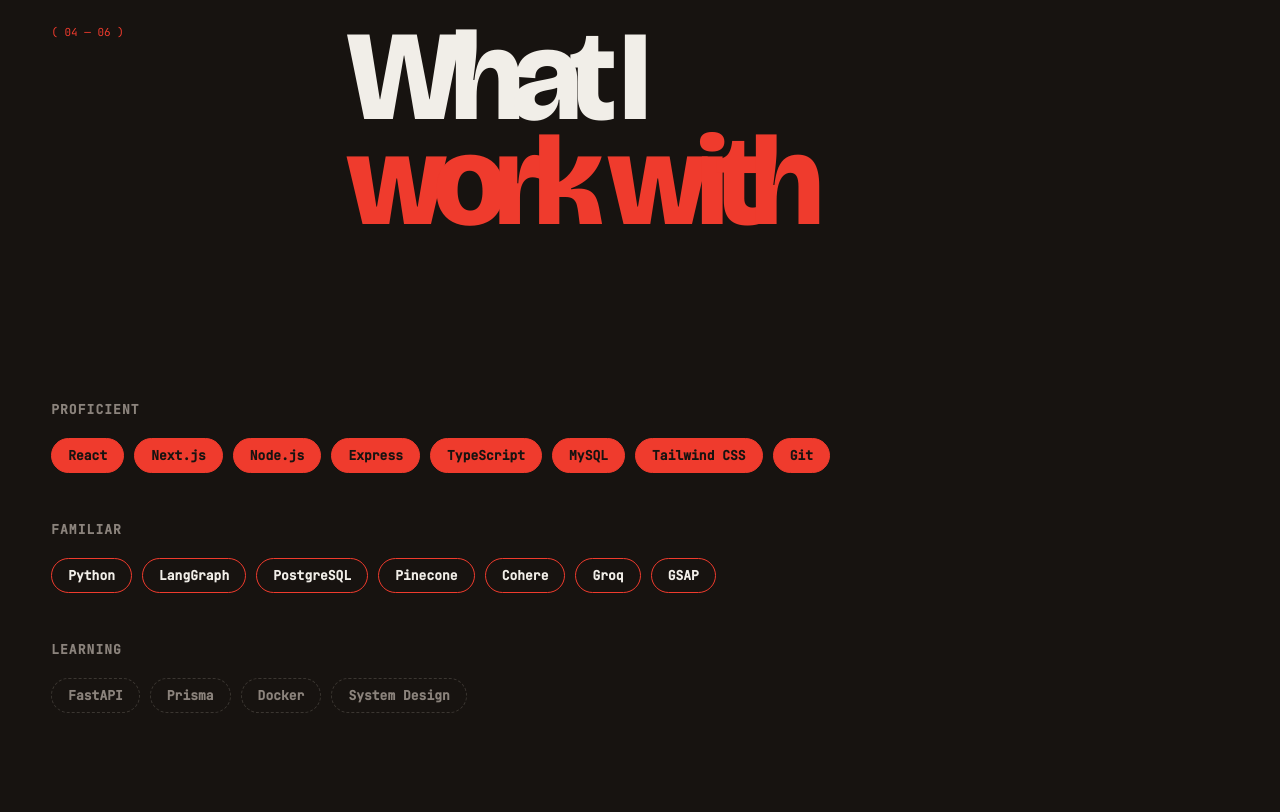
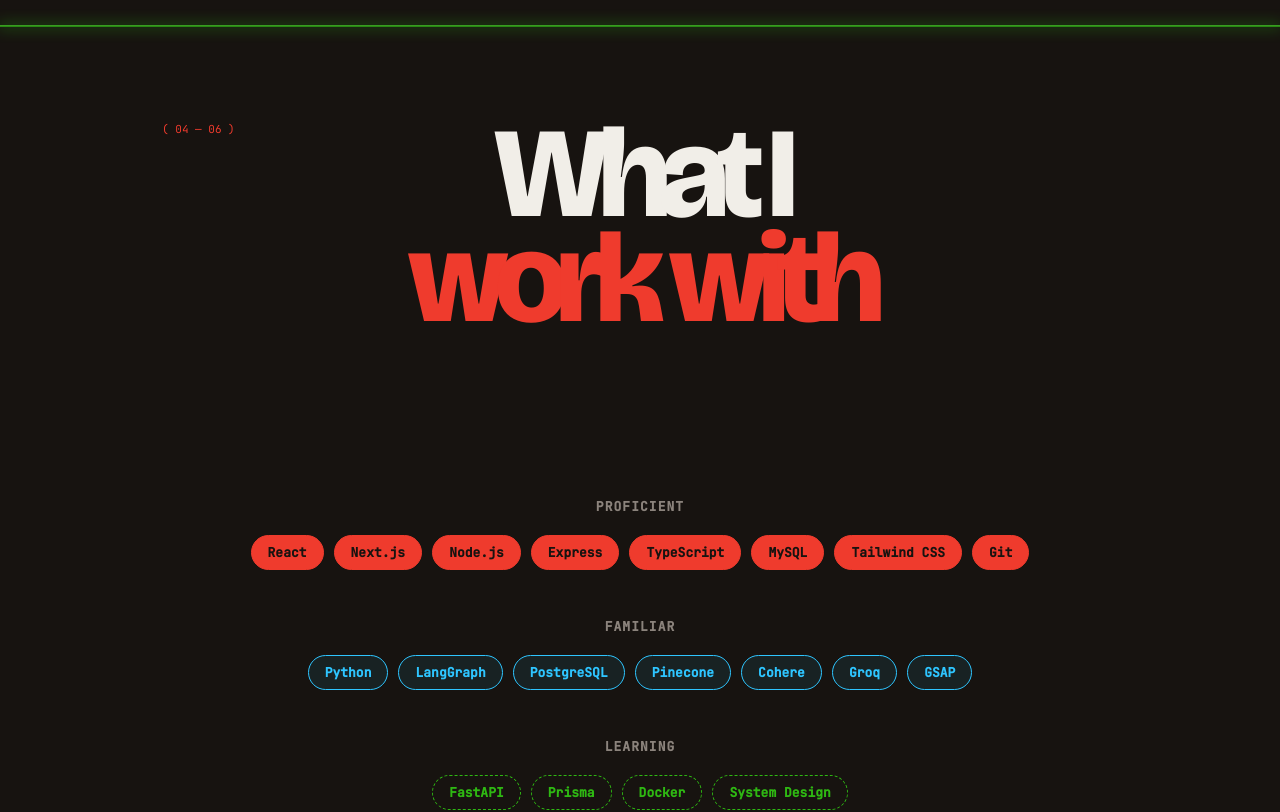
Before and after one commit to RaktheshTG/Portfolio, a Next.js app: page / in a window 1280 px wide. Shown: the part 1900-2712 px from the top of the page. Built offline with nearby package versions, Linux system fonts and the light colour scheme.

Commit message:
globals.css slightly changes for neon div

```diff
--- a/app/globals.css
+++ b/app/globals.css
@@ -8,7 +8,7 @@
   --font-display-heading: var(--font-display), 'Arial', sans-serif;
 }
 
-:root { --ink: #171310; --paper: #f1eee8; --red: #ef3b2d; --muted: #8b837c; --line: #3b3631; }
+:root { --ink: #171310; --paper: #f1eee8; --red: #ef3b2d; --muted: #8b837c; --line: #3b3631; --glow: #39ff14; }
 * { box-sizing: border-box; }
 html { scroll-behavior: auto; background: var(--ink); overflow-x: hidden; }
 body { margin: 0; background: var(--ink); color: var(--paper); font-family: var(--font-sans); overflow-x: hidden; }
@@ -126,14 +126,17 @@ a { color: inherit; text-decoration: none; }
     gap: 8px;
   }
 }
-CSSEOF
-Output
-
-/* ===== SKILLS ===== */
 .skills-grid {
   display: grid;
   gap: 48px;
   margin-top: 64px;
+}
+.skills .section-head {
+  text-align: center;
+  margin-inline: auto;
+}
+.skill-tier {
+  text-align: center;
 }
 .skill-tier h3 {
   font: 700 13px var(--font-mono);
@@ -146,6 +149,7 @@ Output
   display: flex;
   flex-wrap: wrap;
   gap: 10px;
+  justify-content: center;
 }
 .skill-chips span {
   font: 600 13px var(--font-mono);
@@ -154,24 +158,38 @@ Output
   border: 1px solid var(--line);
   color: var(--paper);
   white-space: nowrap;
+  transition: transform .2s ease, box-shadow .2s ease, opacity .2s ease;
 }
-/* Visual hierarchy matching honesty about skill level —
-   proficient reads strongest, learning reads lightest */
+.skill-chips span:hover {
+  transform: translateY(-3px);
+}
 .skill-tier:nth-child(1) .skill-chips span {
   background: var(--red);
   border-color: var(--red);
   color: var(--ink);
 }
+.skill-tier:nth-child(1) .skill-chips span:hover {
+  box-shadow: 0 0 18px 2px rgba(239, 59, 45, .55);
+}
 .skill-tier:nth-child(2) .skill-chips span {
-  border-color: var(--red);
-  color: var(--paper);
+  border-color: #2ec5ff;
+  color: #2ec5ff;
+  background: rgba(46, 197, 255, .08);
+}
+.skill-tier:nth-child(2) .skill-chips span:hover {
+  box-shadow: 0 0 18px 2px rgba(46, 197, 255, .5);
 }
 .skill-tier:nth-child(3) .skill-chips span {
   border-style: dashed;
-  color: var(--muted);
+  border-color: var(--glow);
+  color: var(--glow);
+  opacity: .7;
+}
+.skill-tier:nth-child(3) .skill-chips span:hover {
+  opacity: 1;
+  box-shadow: 0 0 16px 2px rgba(57, 255, 20, .5);
 }
 
-/* ===== CURRENTLY EXPLORING ===== */
 .now-list {
   margin-top: 64px;
   border-top: 1px solid var(--line);
@@ -192,7 +210,6 @@ Output
   max-width: 520px;
 }
 
-/* ===== ACADEMIC ACHIEVEMENTS ===== */
 .achievements-grid {
   margin-top: 64px;
   border-top: 1px solid var(--line);
@@ -223,11 +240,36 @@ Output
   max-width: 560px;
 }
 
-/* Mobile: stack the two-column rows */
+.skills,
+.now,
+.achievements {
+  position: relative;
+  padding-top: 96px;
+  padding-bottom: 96px;
+  border-top: 1px solid var(--line);
+}
+.skills::before,
+.now::before,
+.achievements::before {
+  content: '';
+  position: absolute;
+  top: -1px;
+  left: 0;
+  right: 0;
+  height: 2px;
+  background: var(--glow);
+  box-shadow: 0 0 14px 2px rgba(57, 255, 20, .55);
+  opacity: .5;
+}
+
 @media (max-width: 640px) {
   .now-item,
   .achievement-item {
     grid-template-columns: 1fr;
     gap: 8px;
   }
+  .skills, .now, .achievements {
+    padding-top: 56px;
+    padding-bottom: 56px;
+  }
 }
```
